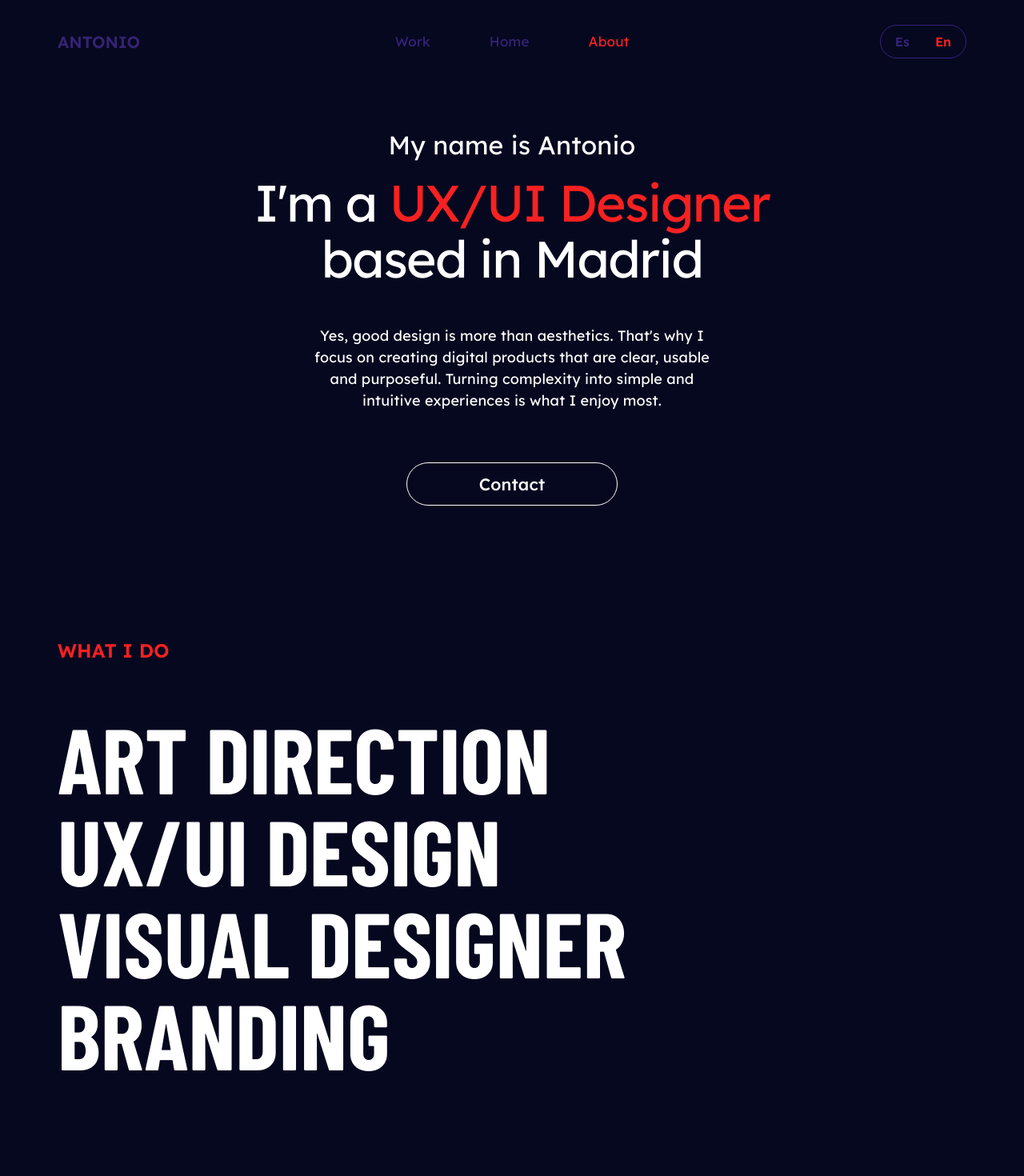
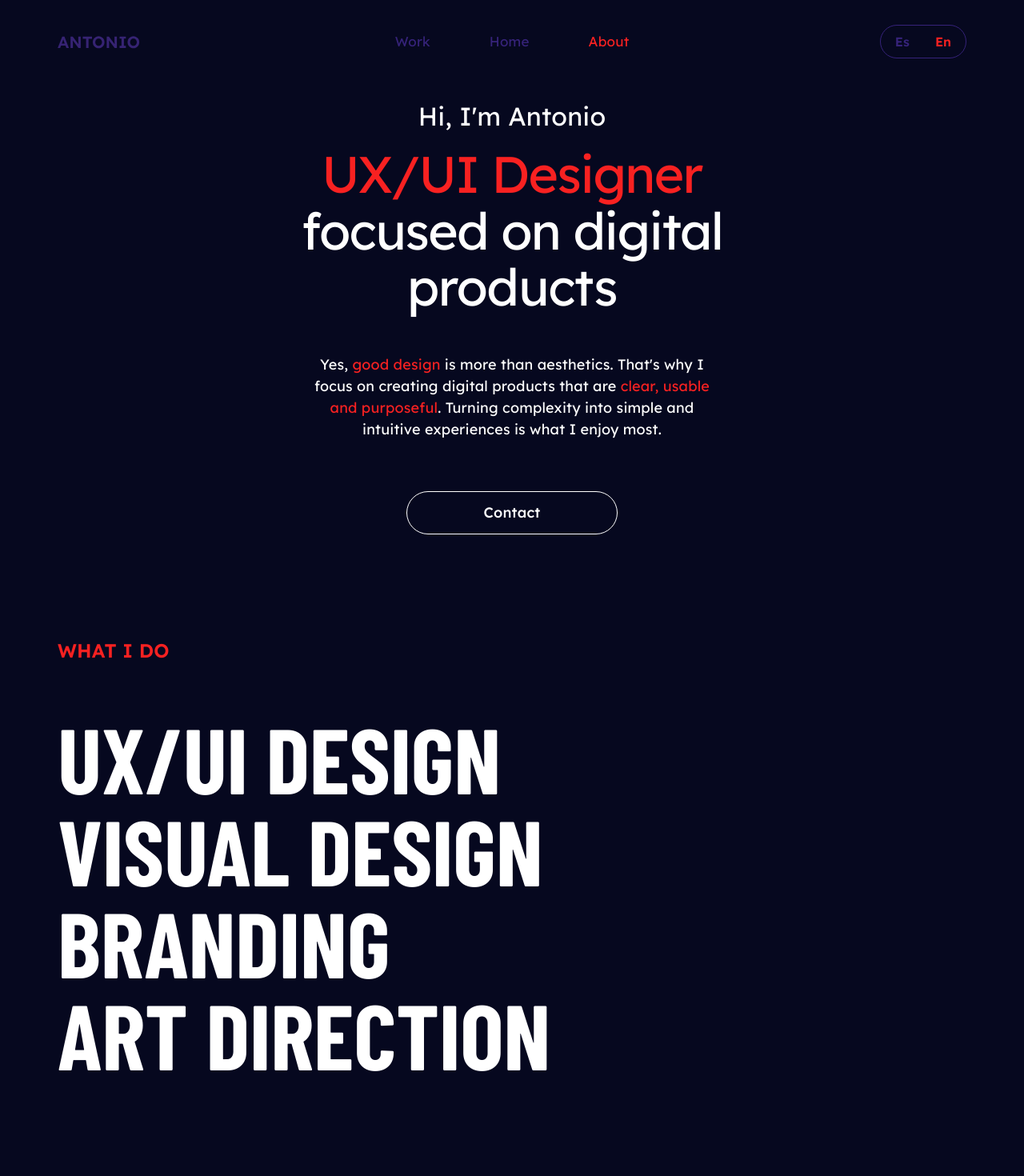
Before and after one commit to antonioharan/portfolio-react, a React (Vite) app: page /about in a window 1280 px wide. Shown: the top 1470 px of the page at 80% size. Built offline with nearby package versions, Linux system fonts and the light colour scheme; a web font is replaced by a local one.

Commit message:
about cambios

```diff
--- a/src/components/ContactFooter/ContactFooter.jsx
+++ b/src/components/ContactFooter/ContactFooter.jsx
@@ -1,4 +1,5 @@
 import { useState, useRef } from "react";
+import { useLanguage } from "../../context/LanguageContext";
 import "./ContactFooter.css";
 
 // ── Toast ─────────────────────────────────────────────────────────────
@@ -10,7 +11,19 @@ function Toast({ message, visible }) {
   );
 }
 
+const t = {
+  es: {
+    paragraph: "Envíame un mensaje",
+    emailCopied: "Email copiado",
+  },
+  en: {
+    paragraph: "Drop me a message",
+    emailCopied: "Email copied",
+  },
+};
+
 export default function ContactFooter() {
+  const { lang } = useLanguage();
   const [toast, setToast] = useState({ visible: false, message: "" });
   const toastTimer = useRef(null);
 
@@ -23,7 +36,7 @@ export default function ContactFooter() {
   const handleCopyEmail = (e) => {
     e.preventDefault();
     navigator.clipboard.writeText("antonioharan@gmail.com");
-    showToast("Email copied");
+    showToast(t[lang].emailCopied);
   };
 
   return (
@@ -39,7 +52,7 @@ export default function ContactFooter() {
 
             {/* Wrapper Info */}
             <div className="contact-wrapper-info">
-              <p className="contact-info-paragraph">Got a project in mind? I'm all ears</p>
+              <p className="contact-info-paragraph">{t[lang].paragraph}</p>
               <a href="#" onClick={handleCopyEmail} className="contact-email">antonioharan@gmail.com</a>
             </div>
           </div>
--- a/src/components/Navbar/Navbar.jsx
+++ b/src/components/Navbar/Navbar.jsx
@@ -10,7 +10,7 @@ import logoDesign from "../../assets/logo-design.svg";
 export default function Navbar({ theme = "dark" }) {
   const location = useLocation();
   const navigate = useNavigate();
-  const { startAboutTransition } = useTransition();
+  const { startTransition, startAboutTransition } = useTransition();
   const { lang, setLang, toggleLang } = useLanguage();
   const [menuOpen, setMenuOpen] = useState(false);
 
@@ -39,6 +39,8 @@ export default function Navbar({ theme = "dark" }) {
     setMenuOpen(false);
     if (path === "/about" && location.pathname !== "/about") {
       startAboutTransition(path);
+    } else if (path === "/works" && !location.pathname.startsWith("/works")) {
+      startTransition(path);
     } else {
       navigate(path);
     }
--- /dev/null
+++ b/src/i18n/about.js
@@ -0,0 +1,36 @@
+const about = {
+  es: {
+    subtitle: "Hola, soy Antonio",
+    titleNormal: "Diseñador UX/UI",
+    titleRed: "Enfocado en producto digital",
+    paragraph: "Y sí, un buen diseño no es solo una cuestión de estética. Me gusta crear productos digitales claros, intuitivos y fáciles de usar. Lo que más disfruto es convertir problemas complejos en experiencias simples.",
+    paragraphRed1: "buen diseño",
+    paragraphRed2: "claros, intuitivos y fáciles de usar",
+    cta: "Contacto",
+    whatIDo: "WHAT I DO",
+    items: [
+      { label: "Diseño UX/UI", note: "Diseñar experiencias digitales intuitivas que equilibren las necesidades del usuario con los objetivos del negocio" },
+      { label: "Diseño visual", note: "Crear interfaces pulidas que combinen claridad, usabilidad y atractivo visual" },
+      { label: "Branding", note: "Construir identidades de marca coherentes, memorables y pensadas para perdurar en el tiempo" },
+      { label: "Dirección de arte", note: "Definir la dirección creativa que da a las marcas una identidad distintiva y coherente" },
+    ],
+  },
+  en: {
+    subtitle: "Hi, I'm Antonio",
+    titleNormal: "UX/UI Designer",
+    titleRed: "focused on digital\nproducts",
+    paragraph: "Yes, good design is more than aesthetics. That's why I focus on creating digital products that are clear, usable and purposeful. Turning complexity into simple and intuitive experiences is what I enjoy most.",
+    paragraphRed1: "good design",
+    paragraphRed2: "clear, usable and purposeful",
+    cta: "Contact",
+    whatIDo: "WHAT I DO",
+    items: [
+      { label: "UX/UI Design", note: "Designing intuitive digital experiences that balance user needs with business goals" },
+      { label: "Visual Design", note: "Crafting polished interfaces that combine clarity, usability and visual appeal" },
+      { label: "Branding", note: "Building brand identities that are consistent, memorable and built to last" },
+      { label: "Art Direction", note: "Defining creative direction that gives brands a distinctive and cohesive identity" },
+    ],
+  },
+};
+
+export default about;
--- a/src/i18n/home.js
+++ b/src/i18n/home.js
@@ -1,6 +1,6 @@
 const home = {
   es: {
-    subtitle: "Un diseñador visual",
+    subtitle: "Un diseñador UX/UI",
     titleLine1: "IDEAS con",
     titleLine2: "DISEÑO",
     titleLine1Hover: "NO *SOLO",
@@ -14,7 +14,7 @@ const home = {
     emailCopied: "Email copiado",
   },
   en: {
-    subtitle: "A visual designer",
+    subtitle: "A UX/UI Designer",
     titleLine1: "IDEAS AND",
     titleLine2: "DESIGN",
     titleLine1Hover: "NOT *JUST",
--- a/src/pages/About.css
+++ b/src/pages/About.css
@@ -53,7 +53,7 @@
 .about-hero__cta {
   font-family: 'Lexend', sans-serif;
   font-weight: 500;
-  font-size: 21px;
+  font-size: 18px;
   color: #ffffff;
   text-decoration: none;
   border: 1px solid #ffffff;
@@ -97,18 +97,18 @@
   margin-bottom: 64px;
 }
 
-.whatido__row {
-  display: flex;
-  align-items: flex-start;
-  justify-content: space-between;
-  gap: 32px;
-  position: relative;
-}
-
 .whatido__list {
   display: flex;
   flex-direction: column;
   gap: 0;
+}
+
+.whatido__row {
+  display: flex;
+  align-items: center;
+  justify-content: space-between;
+  gap: 32px;
+  cursor: pointer;
 }
 
 .whatido__item {
@@ -136,15 +136,15 @@
 .whatido__note {
   font-family: 'Lexend', sans-serif;
   font-weight: 300;
-  font-size: 21px;
-  color: #29259F;
+  font-size: 18px;
+  color: #41B8F3;
   max-width: 280px;
   min-height: 56px;
   margin: 0;
   flex-shrink: 0;
   position: absolute;
   right: 0;
-  transition: top 0.25s ease;
+
 }
 
 
@@ -155,6 +155,15 @@
 
 /* ── Tablet / 1024 ── */
 @media (max-width: 1024px) {
+  .whatido__note--mobile {
+    margin-top: 48px;
+    display: block;
+    text-align: center;
+    max-width: 100%;
+    visibility: visible;
+    opacity: 1;
+  }
+
   .whatido {
     padding: 0 24px 80px;
   }
--- a/src/pages/About.jsx
+++ b/src/pages/About.jsx
@@ -1,10 +1,12 @@
 import { useState, useEffect, useRef } from "react";
 import Navbar from "../components/Navbar/Navbar";
 import ContactFooter from "../components/ContactFooter/ContactFooter";
+import { useLanguage } from "../context/LanguageContext";
+import about from "../i18n/about";
 import "./About.css";
 
 // ── Hero ──────────────────────────────────────────────────────────────
-function AboutHero() {
+function AboutHero({ t }) {
   const handleContactClick = (e) => {
     e.preventDefault();
     const contactSection = document.querySelector(".section-contact");
@@ -13,90 +15,91 @@ function AboutHero() {
     }
   };
 
+  // Split paragraph to highlight red spans
+  const renderParagraph = (text, red1, red2) => {
+    const parts = text.split(new RegExp(`(${red1}|${red2})`, 'g'));
+    return parts.map((part, i) =>
+      part === red1 || part === red2
+        ? <span key={i} className="about-hero__red">{part}</span>
+        : part
+    );
+  };
+
   return (
     <section className="about-hero">
-      <p className="about-hero__subtitle">My name is Antonio</p>
+      <p className="about-hero__subtitle">{t.subtitle}</p>
       <h1 className="about-hero__title">
-        I'm a <span className="about-hero__red">UX/UI Designer</span><br />
-        based in Madrid
+        <span className="about-hero__red">{t.titleNormal}</span><br />
+        {t.titleRed.split("\n").map((line, i, arr) => (
+          <span key={i}>{line}{i < arr.length - 1 && <br />}</span>
+        ))}
       </h1>
       <p className="about-hero__paragraph">
-        Yes, good design is more than aesthetics. That's why I focus on creating digital products that are clear, usable and purposeful. Turning complexity into simple and intuitive experiences is what I enjoy most.
+        {renderParagraph(t.paragraph, t.paragraphRed1, t.paragraphRed2)}
       </p>
-      <a href="#contact" onClick={handleContactClick} className="about-hero__cta">Contact</a>
+      <a href="#contact" onClick={handleContactClick} className="about-hero__cta">{t.cta}</a>
     </section>
   );
 }
 
 // ── What I Do ─────────────────────────────────────────────────────────
-function WhatIDo() {
-  const items = [
-    { label: "Art Direction", note: "I craft visual concepts that elevate brand identity" },
-    { label: "UX/UI Design", note: "I design intuitive, user-centered digital experiences" },
-    { label: "Visual Designer", note: "I create visuals fully aligned with your brand's vision and need" },
-    { label: "Branding", note: "I build visual identities that feel consistent and memorable" },
-  ];
-  const [activeIndex, setActiveIndex] = useState(null);
+function WhatIDo({ t }) {
+  const isMobile = window.innerWidth <= 1024;
+  const [activeIndex, setActiveIndex] = useState(isMobile ? 0 : null);
   const [isVisible, setIsVisible] = useState(false);
   const sectionRef = useRef(null);
 
   useEffect(() => {
     const el = sectionRef.current;
     if (!el) return;
-
     const observer = new IntersectionObserver(
-      ([entry]) => {
-        if (entry.isIntersecting) {
-          setIsVisible(true);
-        }
-      },
+      ([entry]) => { if (entry.isIntersecting) setIsVisible(true); },
       { threshold: 0, rootMargin: "0px 0px -100px 0px" }
     );
-
     observer.observe(el);
     return () => observer.disconnect();
   }, []);
 
-  const itemRefs = useRef([]);
-
   return (
     <section className={`whatido ${isVisible ? "whatido--visible" : ""}`} ref={sectionRef}>
-      <span className="whatido__label">WHAT I DO</span>
-      <div className="whatido__row">
+      <span className="whatido__label">{t.whatIDo}</span>
       <div className="whatido__list">
-          {items.map((item, i) => (
-            <h2
+        {t.items.map((item, i) => (
+          <div
             key={item.label}
-              ref={el => itemRefs.current[i] = el}
-              className={`whatido__item ${activeIndex === i ? "whatido__item--active" : ""}`}
+            className="whatido__row"
             onClick={() => setActiveIndex(activeIndex === i ? null : i)}
           >
+            <h2 className={`whatido__item ${activeIndex === i ? "whatido__item--active" : ""}`}>
               {item.label}
             </h2>
+            {!isMobile && (
+              <p className={`whatido__note ${activeIndex === i ? "whatido__note--visible" : ""}`}>
+                {activeIndex === i ? item.note : ""}
+              </p>
+            )}
+          </div>
         ))}
       </div>
-        <p
-          className="whatido__note"
-          style={
-            activeIndex !== null && itemRefs.current[activeIndex]
-              ? { top: itemRefs.current[activeIndex].offsetTop }
-              : {}
-          }
-        >
-          {activeIndex !== null ? `* ${items[activeIndex].note}` : ""}
+      {isMobile && activeIndex !== null && (
+        <p className="whatido__note whatido__note--visible whatido__note--mobile">
+          {t.items[activeIndex].note}
         </p>
-      </div>
+      )}
     </section>
   );
 }
 
 // ── Componente principal ──────────────────────────────────────────────
 export default function About() {
+  const { lang } = useLanguage();
+  const t = about[lang];
+
   return (
     <div className="about-page">
       <Navbar theme="dark" />
-      <AboutHero />
-      <WhatIDo />
+      <AboutHero t={t} />
+      <WhatIDo t={t} />
       <ContactFooter />
     </div>
   );
```
Also changed, not shown: src/App.jsx (+11 -1 lines), src/i18n/customerPortal.js (+6 -6 lines), src/i18n/leadGenerationPlatform.js (+6 -6 lines), src/i18n/performanceDashboard.js (+9 -10 lines). Lines whose indentation alone changed are shown as unchanged.
